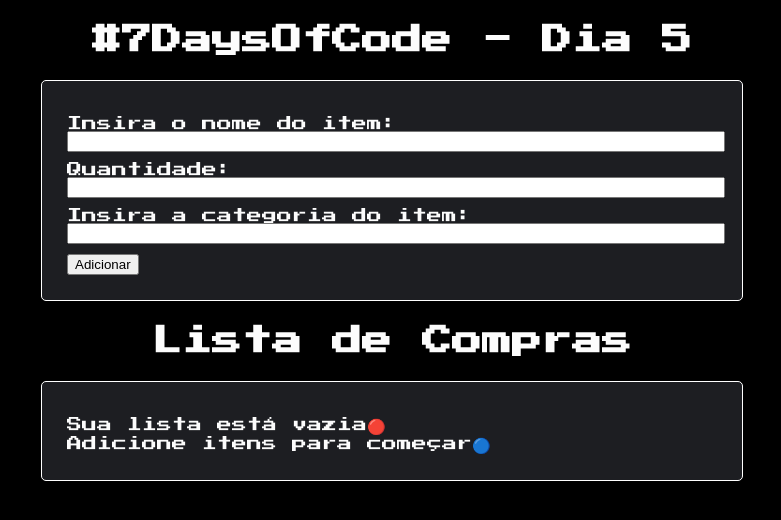
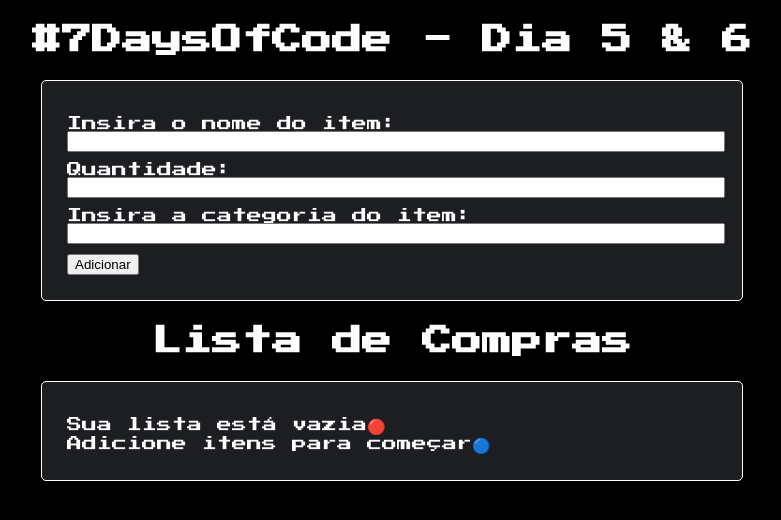
Before and after one commit to BnCCarvalho/desafio7dias, a plain HTML site: page Desafio dia 5/index.html in a window 1280 px wide. Shown: the whole page, without its empty margins (248-1029 px from the left). Drawn offline with Linux system fonts and the light colour scheme.

Commit message:
Inclusão do desafio dia6

```diff
--- a/Desafio dia 5/index.html
+++ b/Desafio dia 5/index.html
@@ -8,7 +8,7 @@
   </head>
 
   <body>
-    <h2>#7DaysOfCode - Dia 5</h2>
+    <h2>#7DaysOfCode - Dia 5 & 6</h2>
     <section class="section">
       <div class="wrapper">
         <p>Insira o nome do item:</p>
```
